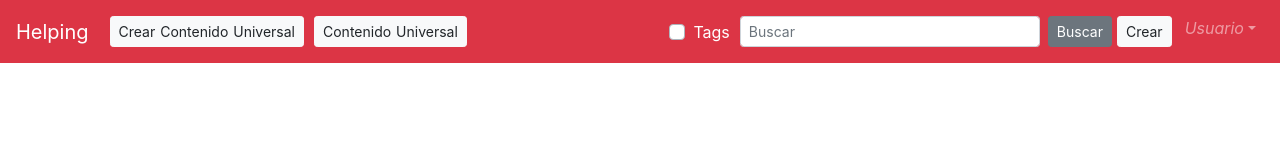
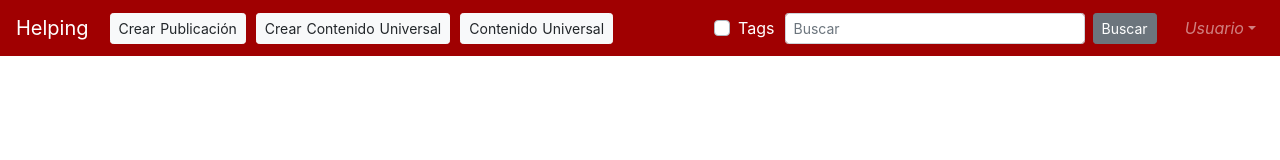
Before and after one commit to Yandall/help-ing, a Nuxt app in the folder Frontend/: page /home in a window 1280 px wide. Shown: the top 160 px of the page. Built offline with nearby package versions, Linux system fonts and the light colour scheme; no server answers.

Commit message:
Ligeros cambios en el diseño en Home

```diff
--- /dev/null
+++ b/Frontend/css/home.css
@@ -0,0 +1,13 @@
+.card{
+  width: auto;
+}
+
+.card-img-top{
+  height: auto;
+  max-width: 700px;
+}
+
+
+.btnBuscar{
+  margin-right: 20px;
+}
--- a/Frontend/css/login.css
+++ b/Frontend/css/login.css
@@ -25,11 +25,13 @@
 }
 
 .tittle {
-  font-family: "Oswald", sans-serif;
+  font-family: "monotype corsiva", sans-serif;
   margin: 20px;
-  font-size: 30px;
+  font-size: 60px;
   font-weight: bold;
   color: #ED0034;
+  font-style: italic;
+
 }
 
 hi {
--- a/Frontend/pages/home.vue
+++ b/Frontend/pages/home.vue
@@ -1,12 +1,18 @@
 <template>
   <div>
-    <b-navbar toggleable="lg" type="dark" variant="danger">
+    <b-navbar toggleable="lg" type="dark">
       <b-navbar-brand href="home">Helping</b-navbar-brand>
 
       <b-navbar-toggle target="nav-collapse"></b-navbar-toggle>
 
       <b-collapse id="nav-collapse" is-nav>
         <b-navbar-nav>
+          <b-button
+            variant="light"
+            size="sm"
+            style="margin-inline: 5px"
+            :to="{ name: 'createPost' }"
+          >Crear Publicación</b-button>
           <b-button
             variant="light"
             size="sm"
@@ -36,13 +42,8 @@
             Tags
             </b-form-checkbox>
             <b-form-input size="sm" class="mr-sm-2" v-model="search" placeholder="Buscar" style="min-width: 300px"></b-form-input>
-            <b-button size="sm" class="my-2 my-sm-2" @click="searchPost">Buscar</b-button>
-            <b-button
-              variant="light"
-              size="sm"
-              style="margin-inline: 5px"
-              :to="{ name: 'createPost' }"
-            >Crear</b-button>
+            <b-button size="sm"  class="btnBuscar" @click="searchPost">Buscar</b-button>
+
           </b-nav-form>
 
           <b-nav-item-dropdown right>
@@ -50,7 +51,7 @@
             <template #button-content>
               <em>Usuario</em>
             </template>
-            <b-dropdown-item href="#" v-b-modal.modal-1>Profile</b-dropdown-item>
+            <b-dropdown-item href="#" v-b-modal.modal-1>Perfil</b-dropdown-item>
             <b-dropdown-item href="#" @click="logOut">Salir</b-dropdown-item>
           </b-nav-item-dropdown>
         </b-navbar-nav>
@@ -235,16 +236,10 @@
 .card-post {
   margin: 15px 0 15px 0;
 }
+
+.navbar {
+  background-color: #A00001;
+}
 </style>
 
-<style>
-.card{
-  width: auto;
-}
-
-.card-img-top{
-  height: auto;
-  max-width: 700px;
-}
-
-</style>
+<style src="../css/home.css" />
```
Also changed, not shown: Frontend/static/posts/logo_udem.png (added).
